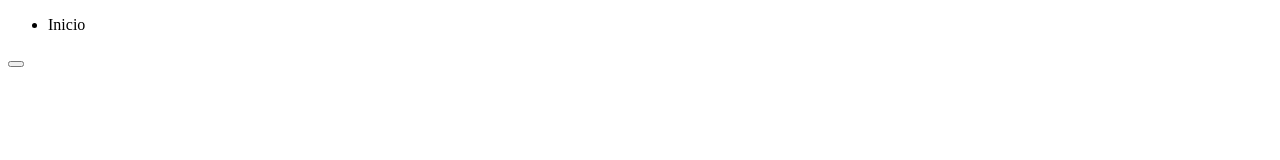
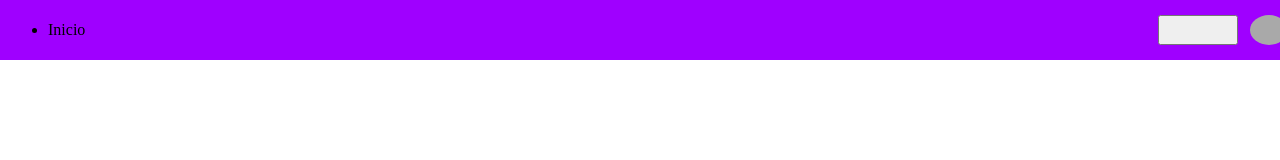
Before and after one commit to Ginaldo-Silva/arkyn-dev-portfolio, a plain HTML site: page index.html in a window 1280 px wide. Drawn offline with nearby package versions, Linux system fonts and the light colour scheme; files that its build step writes are made by us from their sources.

Commit message:
Inicio da navbar.

```diff
--- a/index.html
+++ b/index.html
@@ -4,6 +4,8 @@
     <meta charset="UTF-8">
     <meta name="viewport" content="width=device-width, initial-scale=1.0">
     <title>Document</title>
+
+    <link rel="stylesheet" href="scss/styles.css">
 </head>
 <body>
     <header>
--- /dev/null
+++ b/styles/styles.scss
@@ -0,0 +1,40 @@
+$primaryColor: #9f00ff;
+
+body {
+    margin: 0;
+    padding: 0;
+    box-sizing: border-box;
+    width: 100vw;
+    height: 100vh;
+}
+
+header {
+    position: fixed;
+    display: flex;
+    align-items: center;
+    justify-content: space-between;
+    padding: 0px 8px;
+    background-color: $primaryColor;
+    width: 100%;
+    height: 60px;
+
+    div {
+        display: flex;
+        align-items: center;
+        justify-content: space-around;
+        gap: 12px;
+
+        button {
+            height: 30px;
+            width: 80px;
+        }
+
+        div {
+            width: 30px;
+            height: 30px;
+            border-radius: 50%;
+            background-color: darkgray;
+            padding-right: 8px;
+        }
+    }
+}
```
Also changed, not shown: styles/styles.css (added), 1 other file.
